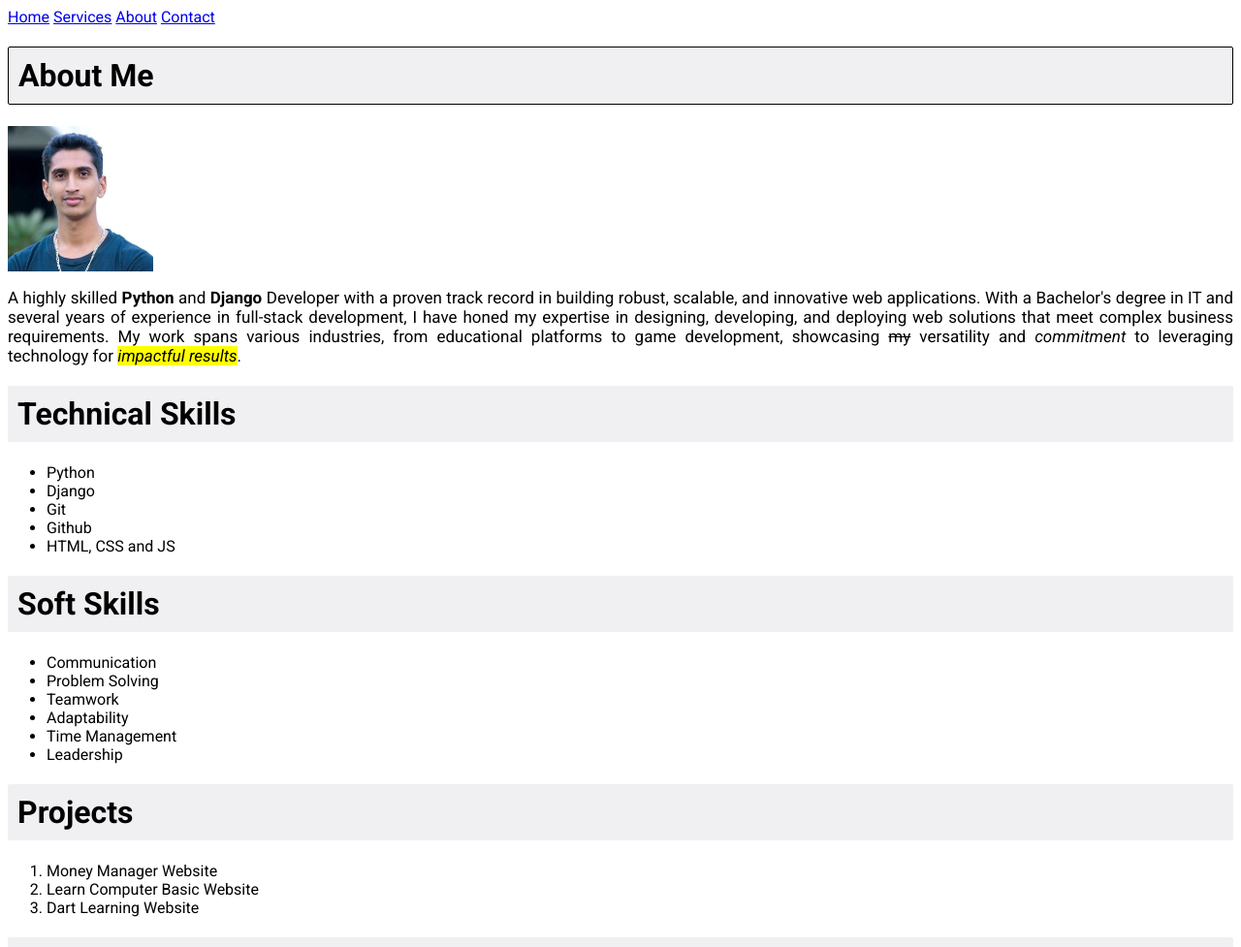
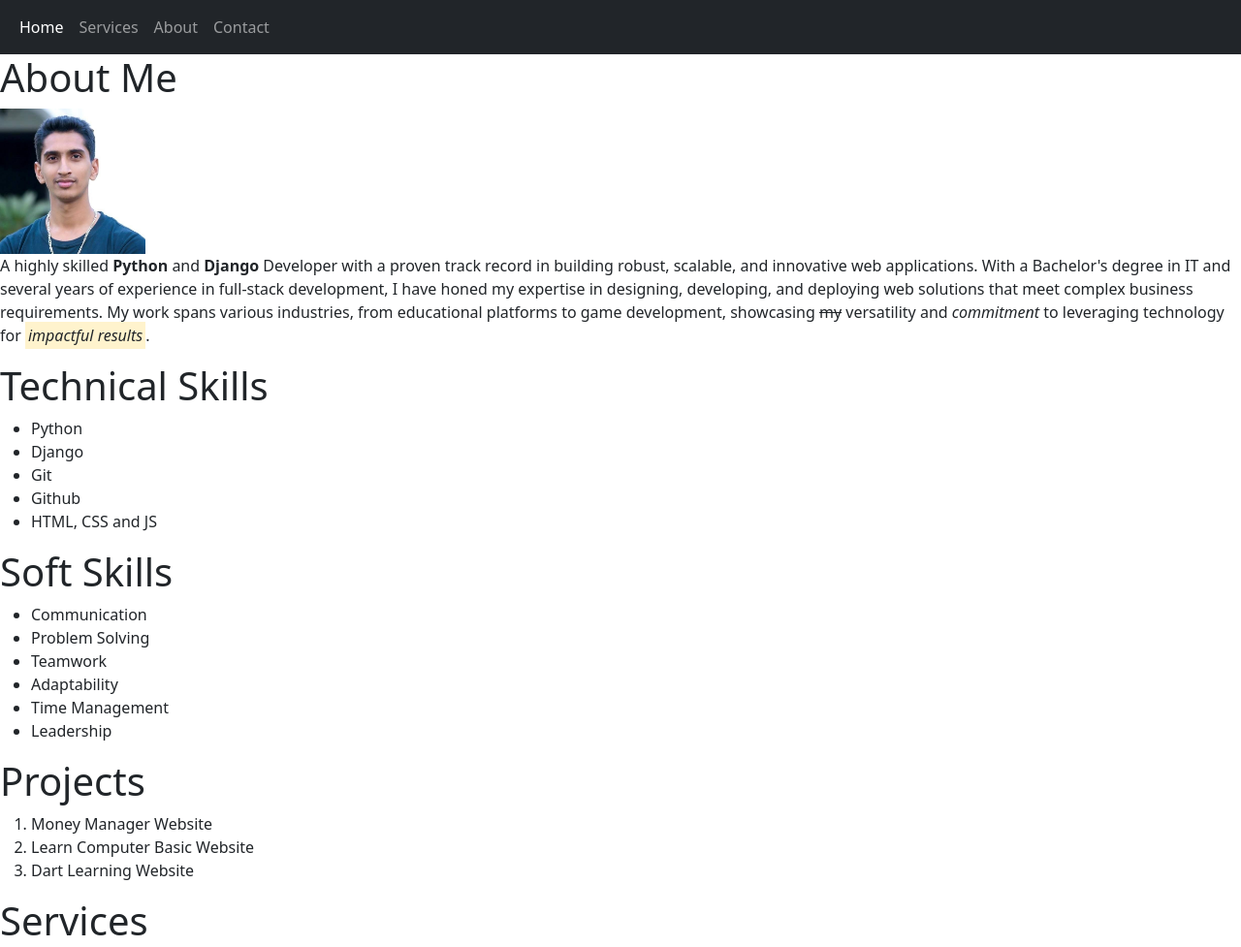
Before and after one commit to technologychannel/HTMLLearning, a plain HTML site: page index.html in a window 1280 px wide. Shown: the top 977 px of the page at 97% size. Drawn offline with nearby package versions, Linux system fonts and the light colour scheme.

Commit message:
Bootstrp Added

```diff
--- a/index.html
+++ b/index.html
@@ -2,20 +2,33 @@
 
 <head>
    <title>Bishworaj Poudel</title>
-   <link rel="stylesheet" href="style.css">
+   <!-- Latest compiled and minified CSS -->
+   <link  href="https://cdn.jsdelivr.net/npm/bootstrap@5.3.3/dist/css/bootstrap.min.css" rel="stylesheet">
    <link rel="preconnect" href="https://fonts.googleapis.com">
    <link rel="preconnect" href="https://fonts.gstatic.com" crossorigin>
    <link rel="icon" type="image/x-icon" href="brp.ico">
 </head>
 
 <body>
-
-      <header>
-         <a href="index.html" >Home</a>
-         <a href="service.html">Services</a>
-         <a href="about.html">About</a>
-         <a href="contact.html">Contact</a>
-      </header>
+    </nav>
+    <nav class="navbar navbar-expand-sm bg-dark navbar-dark">
+      <div class="container-fluid">
+        <ul class="navbar-nav">
+          <li class="nav-item">
+            <a class="nav-link active" href="index.html" >Home</a>
+          </li>
+          <li class="nav-item">
+            <a class="nav-link" href="service.html">Services</a>
+          </li>
+          <li class="nav-item">
+            <a class="nav-link" href="about.html">About</a>
+          </li>
+          <li class="nav-item">
+            <a class="nav-link" href="contact.html">Contact</a>
+          </li>
+        </ul>
+      </div>
+    </nav>
 
    <h1 id="me">About Me</h1>
 
@@ -91,6 +104,8 @@
       Copyright © 2024 Bishworaj Poudel
    </footer>
 
+   <script src="https://cdn.jsdelivr.net/npm/bootstrap@5.3.3/dist/js/bootstrap.bundle.min.js"></script>
+
 </body>
 
 </html>
```
